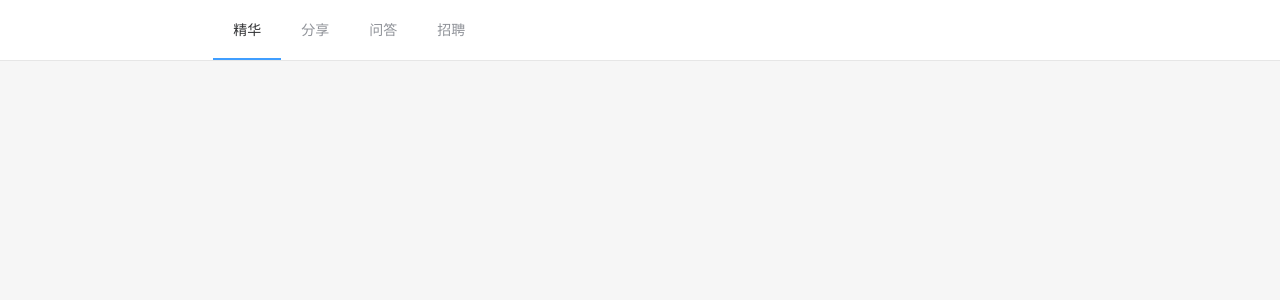
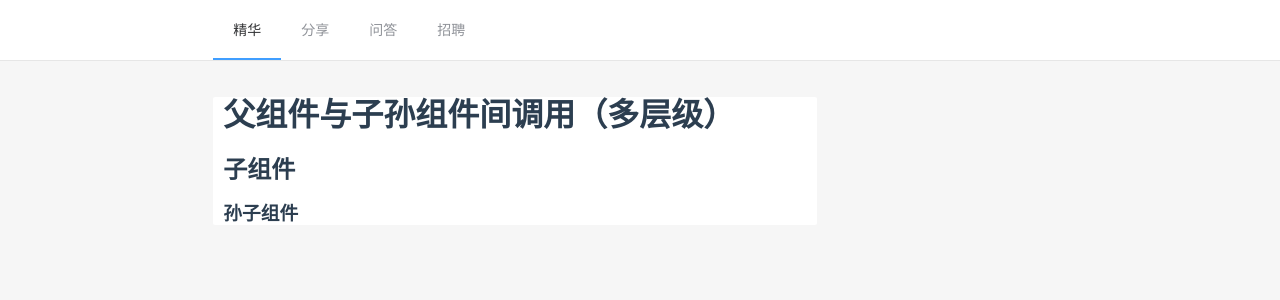
Before and after one commit to tuisemo/vueSpa, a Vue app: page /example1 in a window 1280 px wide. Shown: the top 300 px of the page. Built offline with nearby package versions, Linux system fonts and the light colour scheme.

Commit message:
add provide & inject

```diff
--- a/src/App.vue
+++ b/src/App.vue
@@ -15,16 +15,20 @@ export default {
   name: 'app',
   components: {
     layoutHeader,
-    layoutContainer
-  }
+    layoutContainer,
+  },
 }
 </script>
 
 <style>
-  body{
+body {
+  width: 100%;
+  height: 100%;
   background: #f6f6f6;
 }
 #app {
+  width: 100%;
+  height: 100%;
   font-family: "Avenir", Helvetica, Arial, sans-serif;
   -webkit-font-smoothing: antialiased;
   -moz-osx-font-smoothing: grayscale;
--- a/src/router.js
+++ b/src/router.js
@@ -20,6 +20,11 @@ export default new Router({
       // this generates a separate chunk (about.[hash].js) for this route
       // which is lazy-loaded when the route is visited.
       component: () => import(/* webpackChunkName: "about" */ './views/About.vue')
+    },
+    {
+      path: '/example1',
+      name: 'example1',
+      component: () => import('./views/example_1/index.vue')
     }
   ]
 })
--- a/src/views/Home.vue
+++ b/src/views/Home.vue
@@ -7,13 +7,21 @@
           </template>
         </el-collapse> -->
   <div class="collapse">
-          <template v-for="(item,index) in topicList">
+    <template v-for="(item, index) in topicList">
       <div class="collapse-item" :key="index">
         <div class="left-part">
-              <img class="user_avatar" :src="item.author.avatar_url" :alt="item.author.avatar_url">
-            <span class="reply_count">{{item.reply_count+'/'+item.visit_count}}</span>
-            <span class="mark"><el-tag size="mini">{{item.tab}}</el-tag></span>
-            <span>{{item.title}}</span>
+          <img
+            class="user_avatar"
+            :src="item.author.avatar_url"
+            :alt="item.author.avatar_url"
+          />
+          <span class="reply_count">{{
+            item.reply_count + "/" + item.visit_count
+          }}</span>
+          <span class="mark"
+            ><el-tag size="mini">{{ item.tab }}</el-tag></span
+          >
+          <span>{{ item.title }}</span>
         </div>
         <div class="right-part">
           <span class="last_active_time"></span>
@@ -24,13 +32,13 @@
 </template>
 
 <script>
-import api from "@/api/user";
+import api from '@/api/user'
 export default {
-  data() {
+  data () {
     return {
       activeNames: 0,
-      topicList: []
-    };
+      topicList: [],
+    }
   },
 
   components: {},
@@ -38,18 +46,18 @@ export default {
   computed: {},
 
   methods: {
-    handleChange() {},
-    getTopics() {
-      api.getTopics({ limit: 20 }).then(res => {
-        console.log(res);
-        this.topicList = res.data.data;
-      });
+    handleChange () {},
+    getTopics () {
+      api.getTopics({ limit: 20 }).then((res) => {
+        console.log(res)
+        this.topicList = res.data.data
+      })
+    },
+  },
+  beforeMount () {
+    this.getTopics()
+  },
 }
-  },
-  beforeMount() {
-    this.getTopics();
-  }
-};
 </script>
 <style lang='less' scoped>
 .collapse {
@@ -83,13 +91,13 @@ export default {
     height: 30px;
     border-radius: 3px;
   }
-  .reply_count{
+  .reply_count {
     width: 80px;
     text-align: center;
     font-size: 12px;
     color: #999999;
   }
-  .mark{
+  .mark {
     width: 50px;
     justify-content: center;
   }
--- /dev/null
+++ b/src/views/example_1/children.vue
@@ -0,0 +1,19 @@
+<template>
+  <div>
+    <h2>子组件</h2>
+    <Grandson />
+  </div>
+</template>
+
+<script>
+import Grandson from './grandson.vue'
+export default {
+  inject: ['getParentsText'],
+  components: {
+    Grandson,
+  },
+}
+</script>
+
+<style>
+</style>
--- /dev/null
+++ b/src/views/example_1/grandson.vue
@@ -0,0 +1,22 @@
+<template>
+  <div>
+    <h3 @click="handleClick()">孙子组件</h3>
+  </div>
+</template>
+
+<script>
+export default {
+  inject: ['getParentsText'],
+  methods: {
+    handleClick () {
+      const vm = this
+      console.log('🚀 ~ file: grandson.vue ~ line 13 ~ this', this)
+      const text = vm.getParentsText()
+      alert(text)
+    },
+  },
+}
+</script>
+
+<style>
+</style>
--- /dev/null
+++ b/src/views/example_1/index.vue
@@ -0,0 +1,23 @@
+<template>
+  <div>
+    <h1>父组件与子孙组件间调用（多层级）</h1>
+    <Children />
+  </div>
+</template>
+
+<script>
+import Children from './children.vue'
+export default {
+  provide: {
+    getParentsText: () => {
+      return '父组件'
+    },
+  },
+  components: {
+    Children,
+  },
+}
+</script>
+
+<style>
+</style>
```
Also changed, not shown: src/components/layout/header.vue (+17 -12 lines), 1 other file (tests, documents, lock files or other folders). Lines whose indentation alone changed are shown as unchanged.
